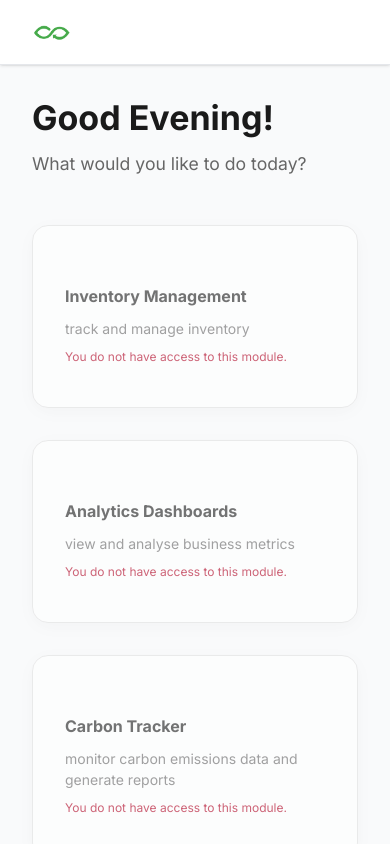
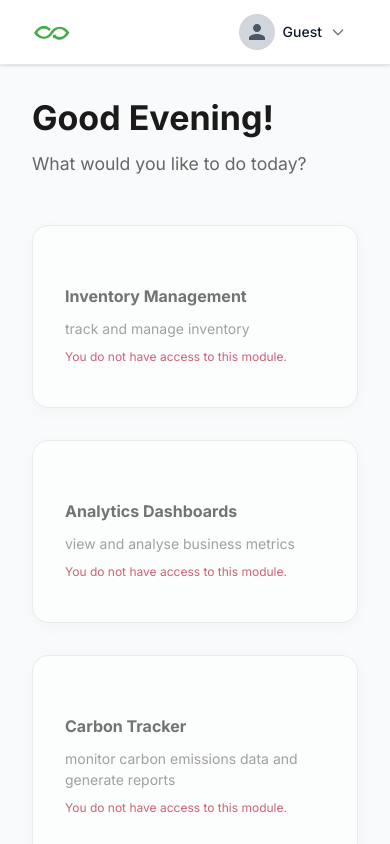
Before and after one commit to The-Circular-Classroom/ecotrack, a Next.js app: page / in a window 390 px wide. Built offline with nearby package versions, Linux system fonts and the light colour scheme; some icons are missing; what @mui/material-nextjs would draw is missing.

Commit message:
feat: add responsive application header component with navigation and user authentication profile dropdown

```diff
--- a/components/Header.tsx
+++ b/components/Header.tsx
@@ -193,7 +193,7 @@ export default function Header() {
             </div>
 
             {/* Profile Dropdown */}
-            {(!hideHeaderUI && (pathname === '/' || pathname === '')) && (
+            {(!hideHeaderUI || pathname === '/' || pathname === '') && (
               <div className="relative ml-auto">
                 <button
                   onClick={() => setDropdownOpen(!dropdownOpen)}
```
